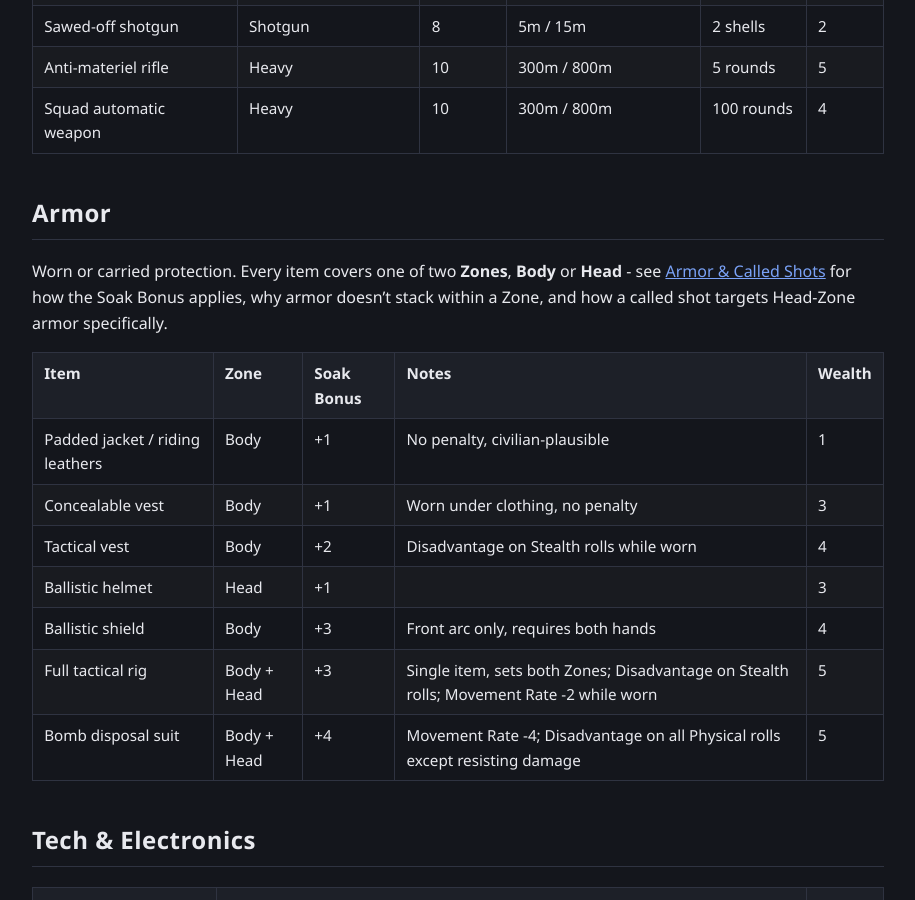
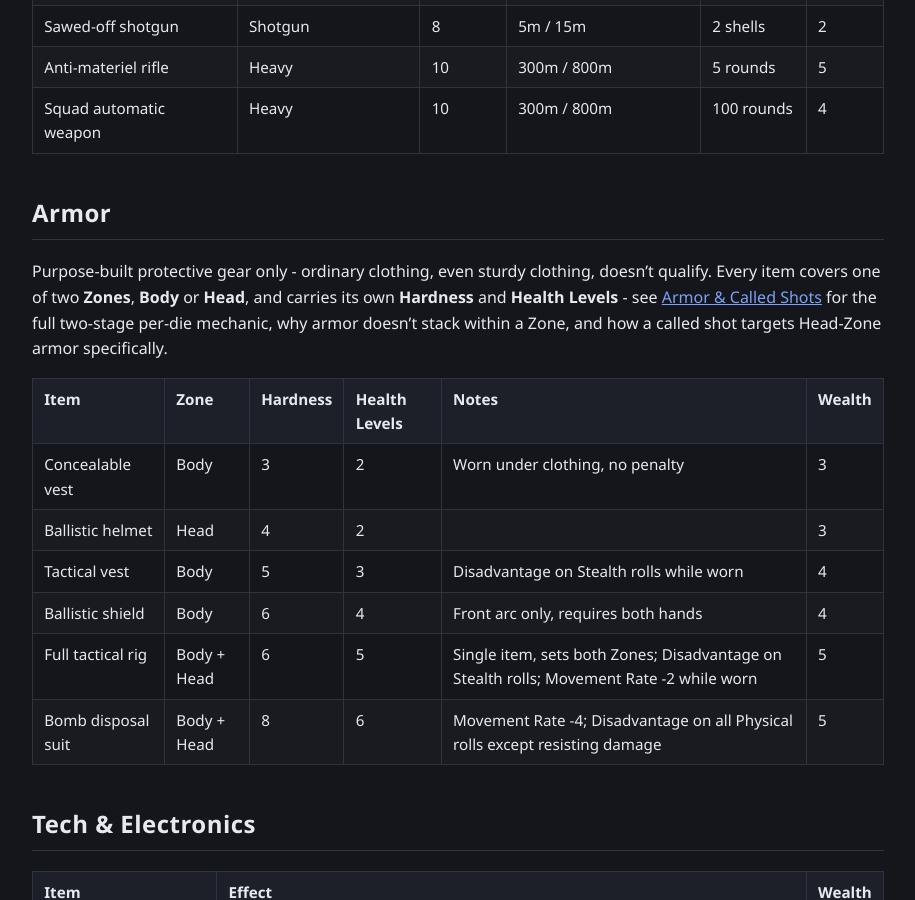
Before and after one commit to feralucce/20_Below, a Jekyll site: the page built from rules/weapons.md, in a window 1280 px wide and 900 px high, scrolled down 1535 px. Shown: the whole window, without its empty margins (182-1097 px from the left). Built offline with Jekyll 4.4.1, drawn with Linux system fonts in a browser that asks for light colours; our own code applies the rules of GitHub Pages for plain Markdown files.

Commit message:
Redesign Armor: Hardness/Health Levels instead of a Soak Bonus
Armor no longer adds to the wearer's Soak. Each item has its own
Hardness (a 0-10 threshold) and Health Levels, intercepting dice
before the wearer's Soak comes into play: dice at or under Hardness
are free, dice over it are still fully stopped but cost the armor
1 Health Level (capped at 1 per attack, regardless of dice count -
uncapped math showed most armor dying in a single hit against any
real weapon). Once Health Levels hit 0, the armor is broken until
repaired. Ki Spend to Preserve is explicitly scoped to the wearer's
own Health/Poise/Sanity, not armor.

Also drops Padded jacket / riding leathers from the Armor table -
not purpose-built protective gear, shouldn't grant a mechanical
benefit.

```diff
--- a/rules/weapons.md
+++ b/rules/weapons.md
@@ -38,17 +38,16 @@ Attacking a target within a weapon's **Normal** range carries no penalty. Attack
 
 ## Armor
 
-Worn or carried protection. Every item covers one of two **Zones**, **Body** or **Head** - see [Armor & Called Shots](rules.md#armor--called-shots) for how the Soak Bonus applies, why armor doesn't stack within a Zone, and how a called shot targets Head-Zone armor specifically.
+Purpose-built protective gear only - ordinary clothing, even sturdy clothing, doesn't qualify. Every item covers one of two **Zones**, **Body** or **Head**, and carries its own **Hardness** and **Health Levels** - see [Armor & Called Shots](rules.md#armor--called-shots) for the full two-stage per-die mechanic, why armor doesn't stack within a Zone, and how a called shot targets Head-Zone armor specifically.
 
-| Item | Zone | Soak Bonus | Notes | Wealth |
-|---|---|---|---|---|
-| Padded jacket / riding leathers | Body | +1 | No penalty, civilian-plausible | 1 |
-| Concealable vest | Body | +1 | Worn under clothing, no penalty | 3 |
-| Tactical vest | Body | +2 | Disadvantage on Stealth rolls while worn | 4 |
-| Ballistic helmet | Head | +1 | | 3 |
-| Ballistic shield | Body | +3 | Front arc only, requires both hands | 4 |
-| Full tactical rig | Body + Head | +3 | Single item, sets both Zones; Disadvantage on Stealth rolls; Movement Rate -2 while worn | 5 |
-| Bomb disposal suit | Body + Head | +4 | Movement Rate -4; Disadvantage on all Physical rolls except resisting damage | 5 |
+| Item | Zone | Hardness | Health Levels | Notes | Wealth |
+|---|---|---|---|---|---|
+| Concealable vest | Body | 3 | 2 | Worn under clothing, no penalty | 3 |
+| Ballistic helmet | Head | 4 | 2 | | 3 |
+| Tactical vest | Body | 5 | 3 | Disadvantage on Stealth rolls while worn | 4 |
+| Ballistic shield | Body | 6 | 4 | Front arc only, requires both hands | 4 |
+| Full tactical rig | Body + Head | 6 | 5 | Single item, sets both Zones; Disadvantage on Stealth rolls; Movement Rate -2 while worn | 5 |
+| Bomb disposal suit | Body + Head | 8 | 6 | Movement Rate -4; Disadvantage on all Physical rolls except resisting damage | 5 |
 
 ## Tech & Electronics
 
```
Also changed, not shown: rules/rules.md (+12 -3 lines).
